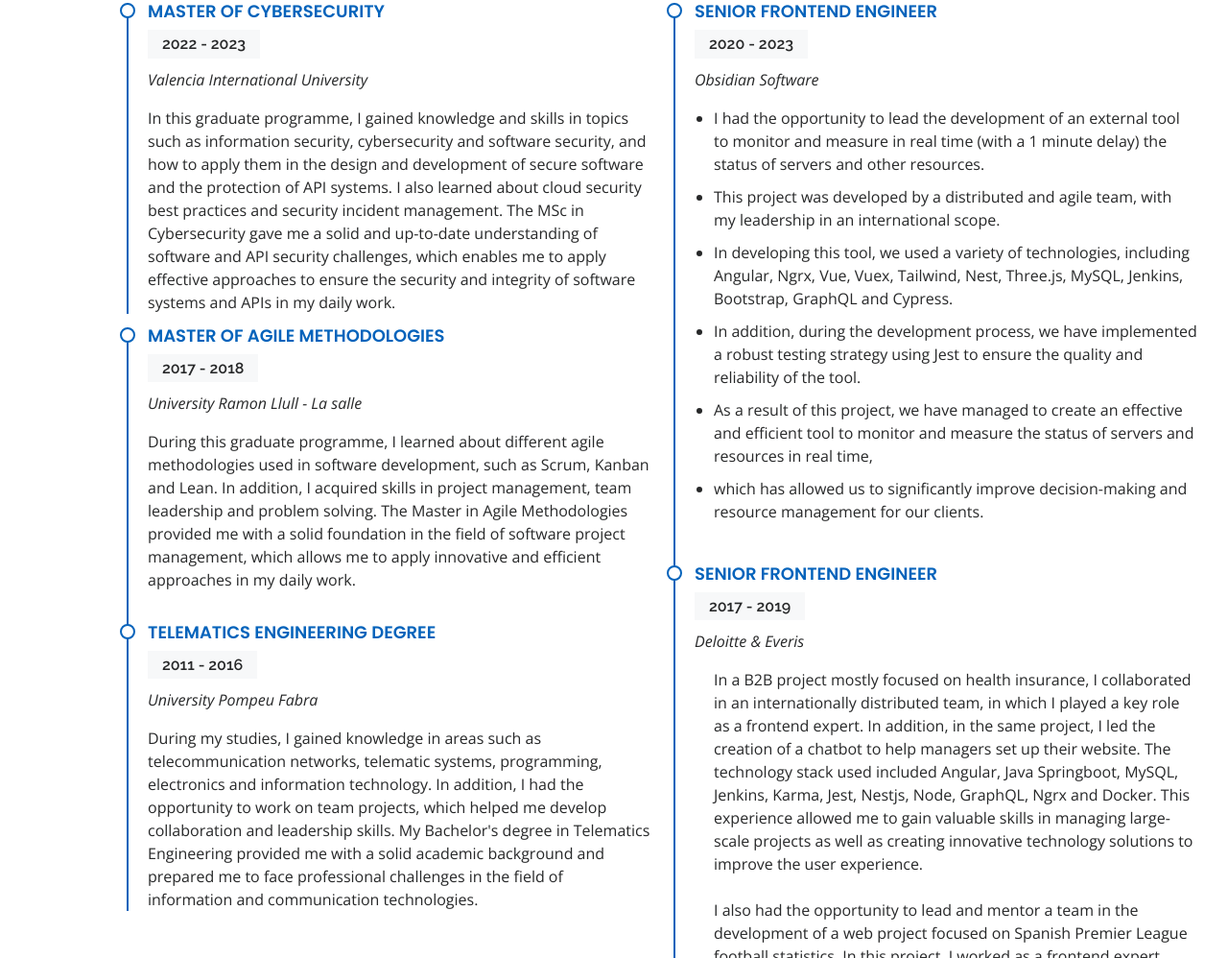
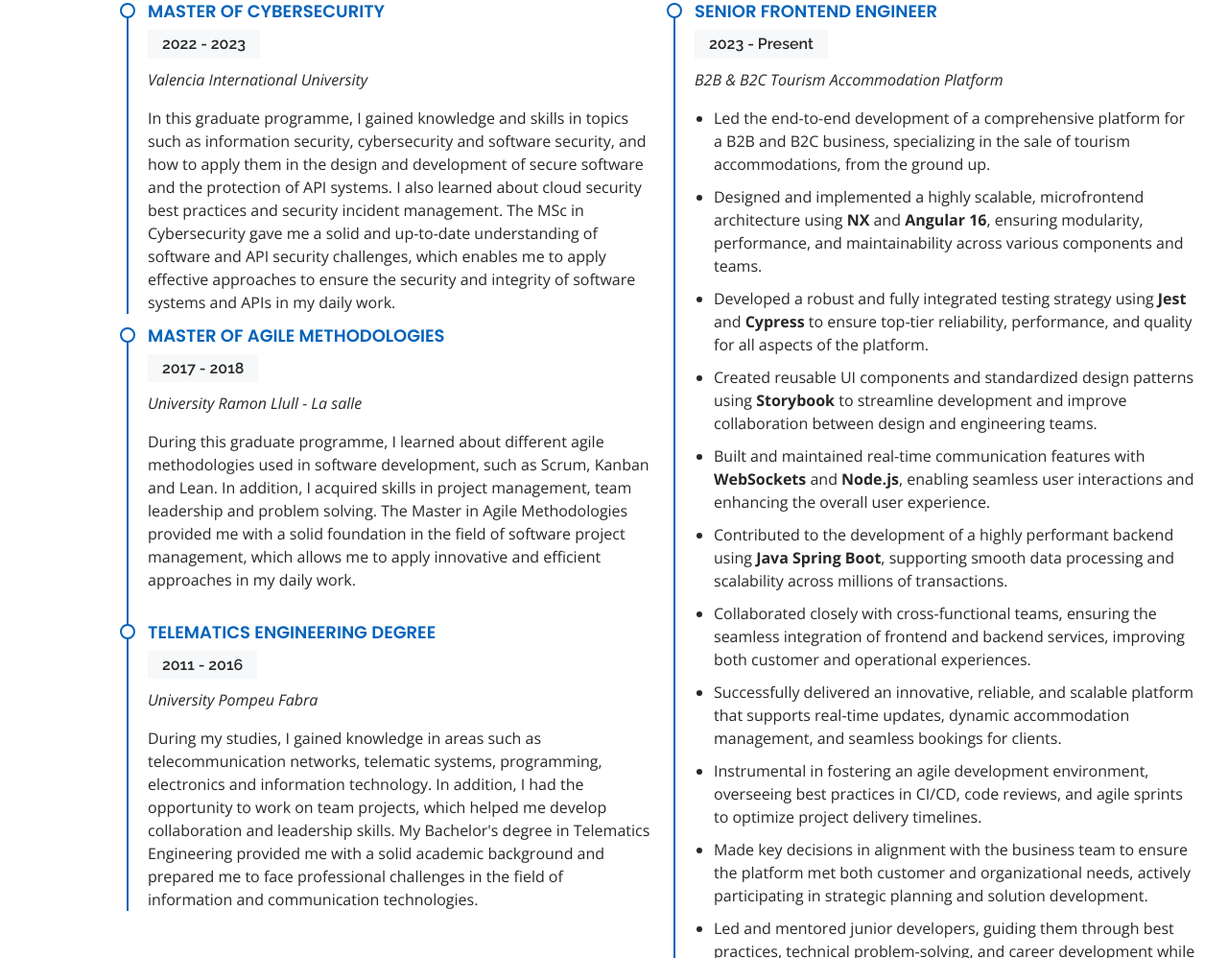
Before and after one commit to chdelucia/cv, a plain HTML site: page index.html in a window 1280 px wide. Shown: the part 1802-2800 px from the top of the page at 96% size. Drawn offline with nearby package versions, Linux system fonts and the light colour scheme.

Commit message:
update CV

```diff
--- a/index.html
+++ b/index.html
@@ -170,27 +170,48 @@
             <h3 class="resume-title">Professional Experience</h3>
             <div class="resume-item">
               <h4>Senior FrontEnd Engineer</h4>
-              <h5>2020 - 2023</h5>
-              <p><em>Obsidian Software </em></p>
+              <h5>2023 - Present</h5>
+              <p><em>B2B & B2C Tourism Accommodation Platform</em></p>
               <ul>
-                <li>I had the opportunity to lead the development of an external tool to monitor and measure in real time (with a 1 minute delay) the status of servers and other resources.</li>
-                <li>This project was developed by a distributed and agile team, with my leadership in an international scope. </li>
-                <li>In developing this tool, we used a variety of technologies, including Angular, Ngrx, Vue, Vuex, Tailwind, Nest, Three.js, MySQL, Jenkins, Bootstrap, GraphQL and Cypress.</li>
-                <li>In addition, during the development process, we have implemented a robust testing strategy using Jest to ensure the quality and reliability of the tool.</li>
-                <li>As a result of this project, we have managed to create an effective and efficient tool to monitor and measure the status of servers and resources in real time,
-                <li>which has allowed us to significantly improve decision-making and resource management for our clients.</li>
-
-
+                <li>Led the end-to-end development of a comprehensive platform for a B2B and B2C business, specializing in the sale of tourism accommodations, from the ground up.</li>
+                <li>Designed and implemented a highly scalable, microfrontend architecture using <strong>NX</strong> and <strong>Angular 16</strong>, ensuring modularity, performance, and maintainability across various components and teams.</li>
+                <li>Developed a robust and fully integrated testing strategy using <strong>Jest</strong> and <strong>Cypress</strong> to ensure top-tier reliability, performance, and quality for all aspects of the platform.</li>
+                <li>Created reusable UI components and standardized design patterns using <strong>Storybook</strong> to streamline development and improve collaboration between design and engineering teams.</li>
+                <li>Built and maintained real-time communication features with <strong>WebSockets</strong> and <strong>Node.js</strong>, enabling seamless user interactions and enhancing the overall user experience.</li>
+                <li>Contributed to the development of a highly performant backend using <strong>Java Spring Boot</strong>, supporting smooth data processing and scalability across millions of transactions.</li>
+                <li>Collaborated closely with cross-functional teams, ensuring the seamless integration of frontend and backend services, improving both customer and operational experiences.</li>
+                <li>Successfully delivered an innovative, reliable, and scalable platform that supports real-time updates, dynamic accommodation management, and seamless bookings for clients.</li>
+                <li>Instrumental in fostering an agile development environment, overseeing best practices in CI/CD, code reviews, and agile sprints to optimize project delivery timelines.</li>
+                <li>Made key decisions in alignment with the business team to ensure the platform met both customer and organizational needs, actively participating in strategic planning and solution development.</li>
+                <li>Led and mentored junior developers, guiding them through best practices, technical problem-solving, and career development while ensuring a strong sense of ownership in their tasks.</li>
+                <li>Regularly reviewed and provided feedback on pull requests, ensuring high code quality, consistency, and adherence to the team’s best practices and coding standards.</li>
               </ul>
             </div>
+
+            <div class="resume-item">
+              <h4>Senior FrontEnd Engineer</h4>
+              <h5>2020 - 2023</h5>
+              <p><em>Obsidian Software</em></p>
+              <ul>
+                <li>Led the development of an external tool to monitor and measure, in real time (with a 1-minute delay), the status of servers and other resources.</li>
+                <li>Worked with a distributed and agile team, taking leadership in a project with an international scope, ensuring smooth collaboration and timely delivery.</li>
+                <li>Utilized a diverse set of technologies, including <strong>Angular</strong>, <strong>Ngrx</strong>, <strong>Vue</strong>, <strong>Vuex</strong>, <strong>Tailwind CSS</strong>, <strong>NestJS</strong>, <strong>Three.js</strong>, <strong>MySQL</strong>, <strong>Jenkins</strong>, <strong>Bootstrap</strong>, <strong>GraphQL</strong>, and <strong>Cypress</strong>.</li>
+                <li>Implemented a comprehensive testing strategy using <strong>Jest</strong> to ensure the high quality and reliability of the tool, reducing errors and enhancing user satisfaction.</li>
+                <li>Successfully delivered a real-time monitoring tool that significantly improved decision-making and resource management for clients, enhancing operational efficiency.</li>
+              </ul>
+            </div>
+
             <div class="resume-item">
               <h4>Senior FrontEnd Engineer</h4>
               <h5>2017 - 2019</h5>
               <p><em>Deloitte & Everis</em></p>
               <ul>
-                In a B2B project mostly focused on health insurance, I collaborated in an internationally distributed team, in which I played a key role as a frontend expert. In addition, in the same project, I led the creation of a chatbot to help managers set up their website. The technology stack used included Angular, Java Springboot, MySQL, Jenkins, Karma, Jest, Nestjs, Node, GraphQL, Ngrx and Docker. This experience allowed me to gain valuable skills in managing large-scale projects as well as creating innovative technology solutions to improve the user experience.
-<br><br>
-I also had the opportunity to lead and mentor a team in the development of a web project focused on Spanish Premier League football statistics. In this project, I worked as a frontend expert using Angular, and I also collaborated in the backend development using technologies such as MongoDB, Node.js and Java Spring Boot. Working on this project allowed me to improve my ability to lead and motivate a team, and taught me how to work effectively under tight deadlines.
+                <li>Contributed as a frontend expert in a large-scale B2B project focused on health insurance, collaborating with an internationally distributed team to build scalable solutions.</li>
+                <li>Led the development of a <strong>chatbot</strong> designed to assist managers in setting up their website, integrating with backend services built with <strong>Java Spring Boot</strong> and <strong>GraphQL</strong>.</li>
+                <li>Technologies used: <strong>Angular</strong>, <strong>Java Spring Boot</strong>, <strong>MySQL</strong>, <strong>Jenkins</strong>, <strong>Karma</strong>, <strong>Jest</strong>, <strong>NestJS</strong>, <strong>Node.js</strong>, <strong>GraphQL</strong>, <strong>Ngrx</strong>, and <strong>Docker</strong>.</li>
+                <li>Gained valuable skills in managing large-scale, cross-functional projects and developed innovative technology solutions to enhance the user experience in the insurance industry.</li>
+                <li>Additionally, led a team in the development of a web project focused on the Spanish Premier League football statistics, working with <strong>Angular</strong> on the frontend and <strong>MongoDB</strong>, <strong>Node.js</strong>, and <strong>Java Spring Boot</strong> on the backend.</li>
+                <li>Enhanced leadership and mentorship skills, fostering team collaboration and motivating junior developers while meeting tight deadlines.</li>
               </ul>
             </div>
 
@@ -199,11 +220,12 @@ I also had the opportunity to lead and mentor a team in the development of a web
               <h5>2013 - 2016</h5>
               <p><em>Pricesoft</em></p>
               <ul>
-                <li>4 years of experience as a web developer in a startup company</li>
-                <li>Specialized in developing B2B software for travel agencies</li>
-                <li>Proficient in using technologies such as React, jQuery, Laravel, mustache.js, bootstrap, and MySQL</li>
+                <li>Gained 4 years of experience as a web developer in a startup, focusing on building B2B software solutions for travel agencies.</li>
+                <li>Developed and maintained high-quality web applications using <strong>React</strong>, <strong>jQuery</strong>, <strong>Laravel</strong>, <strong>Mustache.js</strong>, <strong>Bootstrap</strong>, and <strong>MySQL</strong>.</li>
+                <li>Collaborated with cross-functional teams to deliver custom features that met clients' business needs, and contributed to the development of user-friendly, responsive web interfaces.</li>
               </ul>
             </div>
+
           </div>
         </div>
 
```
